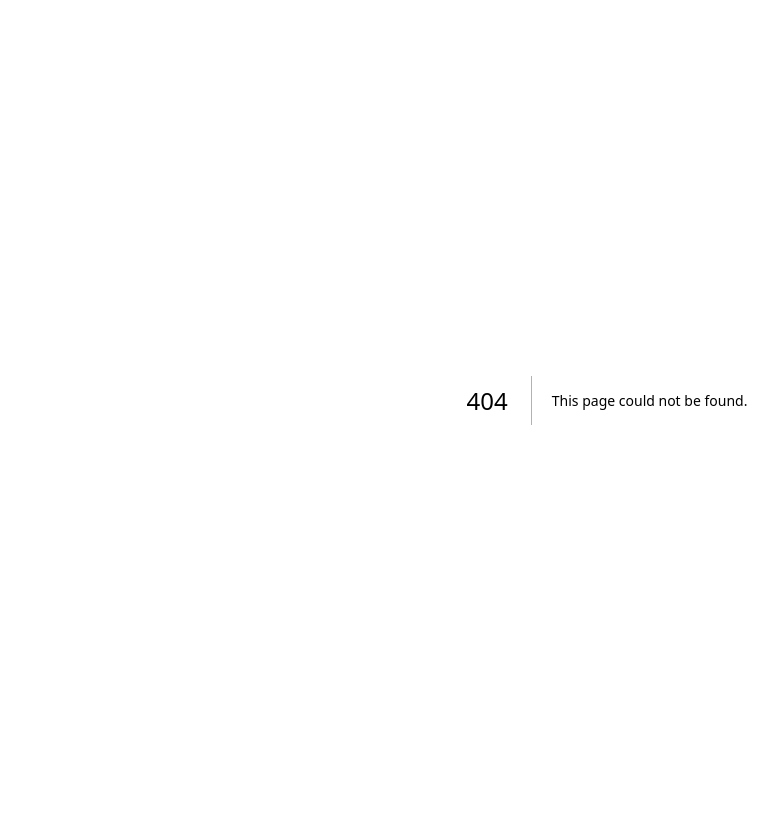
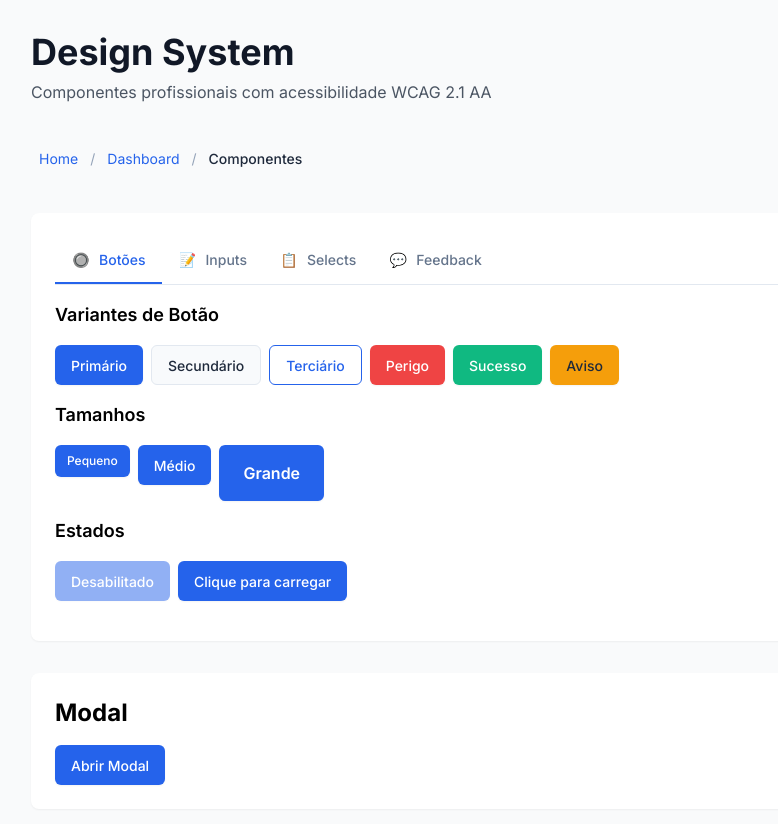
Before and after one commit to Alecamargo2026/geomarketing-platform, a Next.js app: page /components-demo in a window 1280 px wide. Before the commit this address had no page. Shown: the top 824 px of the page, without its empty margins (33-811 px from the left). Before the commit the page ends 800 px from the top, so only its background shows below. Built offline with nearby package versions, Linux system fonts and the light colour scheme.

Commit message:
feat: add component library index and demo page

```diff
--- /dev/null
+++ b/src/app/components-demo/page.tsx
@@ -0,0 +1,244 @@
+'use client'
+
+import React, { useState } from 'react'
+import {
+  Button,
+  Input,
+  Modal,
+  Select,
+  Tabs,
+  Badge,
+  Spinner,
+  Alert,
+  Breadcrumb,
+} from '@/components'
+
+/**
+ * Página de Demonstração de Componentes
+ *
+ * Mostra exemplos de uso de todos os componentes do design system
+ */
+export default function ComponentsDemo() {
+  const [isModalOpen, setIsModalOpen] = useState(false)
+  const [selectedState, setSelectedState] = useState('')
+  const [inputValue, setInputValue] = useState('')
+  const [isLoading, setIsLoading] = useState(false)
+
+  const stateOptions = [
+    { value: 'sp', label: 'São Paulo' },
+    { value: 'rj', label: 'Rio de Janeiro' },
+    { value: 'mg', label: 'Minas Gerais' },
+    { value: 'ba', label: 'Bahia' },
+    { value: 'rs', label: 'Rio Grande do Sul' },
+  ]
+
+  const tabs = [
+    {
+      id: 'buttons',
+      label: 'Botões',
+      icon: '🔘',
+      content: (
+        <div className="space-y-4">
+          <h3 className="text-lg font-semibold">Variantes de Botão</h3>
+          <div className="flex flex-wrap gap-2">
+            <Button variant="primary">Primário</Button>
+            <Button variant="secondary">Secundário</Button>
+            <Button variant="tertiary">Terciário</Button>
+            <Button variant="danger">Perigo</Button>
+            <Button variant="success">Sucesso</Button>
+            <Button variant="warning">Aviso</Button>
+          </div>
+
+          <h3 className="text-lg font-semibold mt-6">Tamanhos</h3>
+          <div className="flex flex-wrap gap-2">
+            <Button size="sm">Pequeno</Button>
+            <Button size="md">Médio</Button>
+            <Button size="lg">Grande</Button>
+          </div>
+
+          <h3 className="text-lg font-semibold mt-6">Estados</h3>
+          <div className="flex flex-wrap gap-2">
+            <Button disabled>Desabilitado</Button>
+            <Button onClick={() => setIsLoading(!isLoading)}>
+              {isLoading ? 'Carregando...' : 'Clique para carregar'}
+            </Button>
+          </div>
+        </div>
+      ),
+    },
+    {
+      id: 'inputs',
+      label: 'Inputs',
+      icon: '📝',
+      content: (
+        <div className="space-y-4">
+          <Input
+            label="Email"
+            type="email"
+            placeholder="seu@email.com"
+            value={inputValue}
+            onChange={(e) => setInputValue(e.target.value)}
+          />
+
+          <Input
+            label="Telefone"
+            type="tel"
+            placeholder="(11) 99999-9999"
+            hint="Formato: (XX) XXXXX-XXXX"
+          />
+
+          <Input
+            label="Campo com erro"
+            error="Este campo é obrigatório"
+            placeholder="Digite algo"
+          />
+
+          <Input
+            label="Campo desabilitado"
+            disabled
+            value="Não pode editar"
+          />
+        </div>
+      ),
+    },
+    {
+      id: 'selects',
+      label: 'Selects',
+      icon: '📋',
+      content: (
+        <div className="space-y-4">
+          <Select
+            label="Estado"
+            options={stateOptions}
+            placeholder="Selecione um estado"
+            value={selectedState}
+            onChange={(e) => setSelectedState(e.target.value as string)}
+            searchable
+          />
+
+          <Select
+            label="Múltiplas seleções"
+            options={stateOptions}
+            placeholder="Selecione estados"
+            multiple
+            searchable
+            clearable
+          />
+
+          <Select
+            label="Com erro"
+            options={stateOptions}
+            error="Selecione um estado válido"
+          />
+        </div>
+      ),
+    },
+    {
+      id: 'feedback',
+      label: 'Feedback',
+      icon: '💬',
+      content: (
+        <div className="space-y-4">
+          <Alert variant="info" title="Informação">
+            Esta é uma mensagem informativa para o usuário.
+          </Alert>
+
+          <Alert variant="success" title="Sucesso" dismissible>
+            Operação realizada com sucesso!
+          </Alert>
+
+          <Alert variant="warning" title="Aviso" dismissible>
+            Atenção: verifique os dados antes de continuar.
+          </Alert>
+
+          <Alert variant="danger" title="Erro" dismissible>
+            Ocorreu um erro ao processar sua solicitação.
+          </Alert>
+
+          <div className="mt-6">
+            <h3 className="text-lg font-semibold mb-4">Badges</h3>
+            <div className="flex flex-wrap gap-2">
+              <Badge variant="primary">Primário</Badge>
+              <Badge variant="success">Sucesso</Badge>
+              <Badge variant="danger">Perigo</Badge>
+              <Badge variant="warning">Aviso</Badge>
+              <Badge variant="info" rounded>
+                Info
+              </Badge>
+              <Badge variant="primary" outline>
+                Outline
+              </Badge>
+            </div>
+          </div>
+        </div>
+      ),
+    },
+  ]
+
+  return (
+    <div className="min-h-screen bg-gray-50 p-8">
+      <div className="max-w-6xl mx-auto">
+        {/* Header */}
+        <div className="mb-8">
+          <h1 className="text-4xl font-bold text-gray-900 mb-2">
+            Design System
+          </h1>
+          <p className="text-gray-600">
+            Componentes profissionais com acessibilidade WCAG 2.1 AA
+          </p>
+        </div>
+
+        {/* Breadcrumb */}
+        <div className="mb-8">
+          <Breadcrumb
+            items={[
+              { label: 'Home', href: '/' },
+              { label: 'Dashboard', href: '/dashboard' },
+              { label: 'Componentes' },
+            ]}
+          />
+        </div>
+
+        {/* Tabs */}
+        <div className="bg-white rounded-lg shadow-sm p-6 mb-8">
+          <Tabs tabs={tabs} defaultTab="buttons" />
+        </div>
+
+        {/* Modal Demo */}
+        <div className="bg-white rounded-lg shadow-sm p-6">
+          <h2 className="text-2xl font-bold mb-4">Modal</h2>
+          <Button onClick={() => setIsModalOpen(true)}>
+            Abrir Modal
+          </Button>
+
+          <Modal
+            isOpen={isModalOpen}
+            onClose={() => setIsModalOpen(false)}
+            title="Exemplo de Modal"
+            subtitle="Este é um modal de exemplo"
+          >
+            <p className="text-gray-600 mb-4">
+              Este é o conteúdo do modal. Você pode adicionar qualquer
+              componente aqui.
+            </p>
+            <div className="flex gap-2">
+              <Button variant="primary" onClick={() => setIsModalOpen(false)}>
+                Confirmar
+              </Button>
+              <Button variant="secondary" onClick={() => setIsModalOpen(false)}>
+                Cancelar
+              </Button>
+            </div>
+          </Modal>
+        </div>
+
+        {/* Spinner Demo */}
+        {isLoading && (
+          <div className="fixed inset-0 flex items-center justify-center">
+            <Spinner size="lg" label="Carregando..." />
+          </div>
+        )}
+      </div>
+    </div>
+  )
+}
--- /dev/null
+++ b/src/components/index.ts
@@ -0,0 +1,44 @@
+/**
+ * Component Library Index
+ *
+ * Importar componentes profissionais do design system
+ *
+ * @example
+ * import { Button, Input, Modal, Select, Tabs, Badge, Spinner, Alert, Breadcrumb } from '@/components'
+ */
+
+// Button
+export { default as Button } from './Button/Button'
+export type { ButtonProps } from './Button/Button'
+
+// Input
+export { default as Input } from './Input/Input'
+export type { InputProps } from './Input/Input'
+
+// Modal
+export { default as Modal } from './Modal/Modal'
+export type { ModalProps } from './Modal/Modal'
+
+// Select
+export { default as Select } from './Select/Select'
+export type { SelectProps, SelectOption } from './Select/Select'
+
+// Tabs
+export { default as Tabs } from './Tabs/Tabs'
+export type { TabsProps, TabItem } from './Tabs/Tabs'
+
+// Badge
+export { default as Badge } from './Badge/Badge'
+export type { BadgeProps } from './Badge/Badge'
+
+// Spinner
+export { default as Spinner } from './Spinner/Spinner'
+export type { SpinnerProps } from './Spinner/Spinner'
+
+// Alert
+export { default as Alert } from './Alert/Alert'
+export type { AlertProps } from './Alert/Alert'
+
+// Breadcrumb
+export { default as Breadcrumb } from './Breadcrumb/Breadcrumb'
+export type { BreadcrumbProps, BreadcrumbItem } from './Breadcrumb/Breadcrumb'
```
